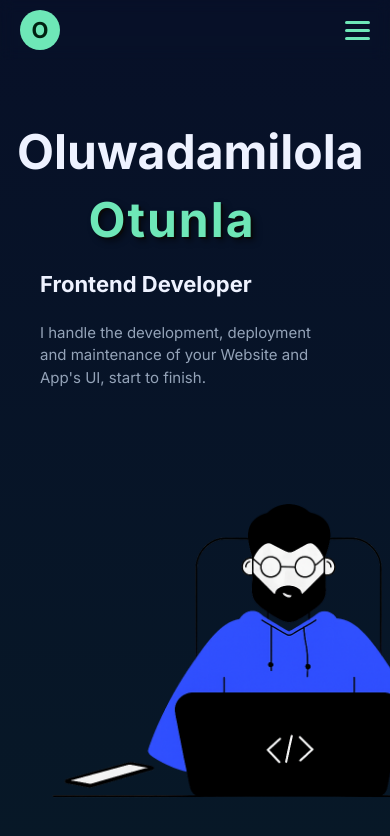
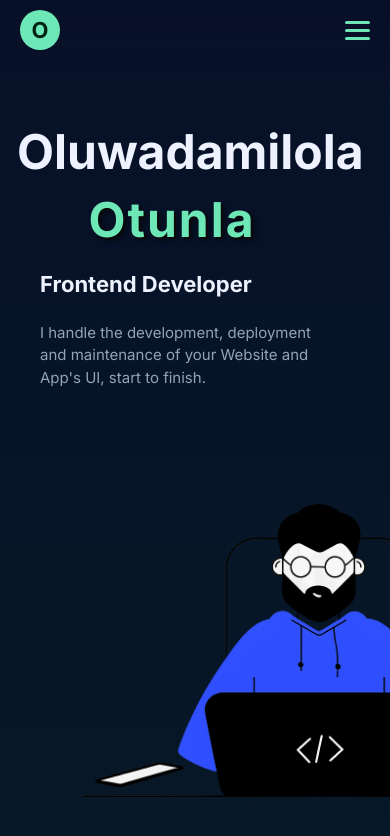
Before and after one commit to SoftWare00750/_portfolio, a React (Create React App) app in the folder portfolio/: page / in a window 390 px wide. Shown: the top 836 px of the page. Built offline with nearby package versions, Linux system fonts and the light colour scheme.

Commit message:
commit 7

```diff
--- a/portfolio/src/responsive.css
+++ b/portfolio/src/responsive.css
@@ -311,8 +311,9 @@
     width: auto;
     max-width: 370px;
     height: 500px;
-    margin: 90px auto 0;
+    margin: 90px 30px 0;
     display: block;
+
   }
 
   /* PROJECTS SECTION */
```
